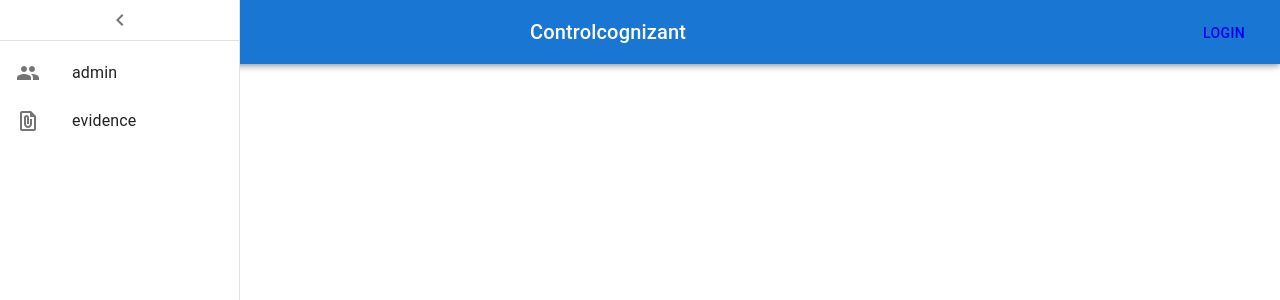
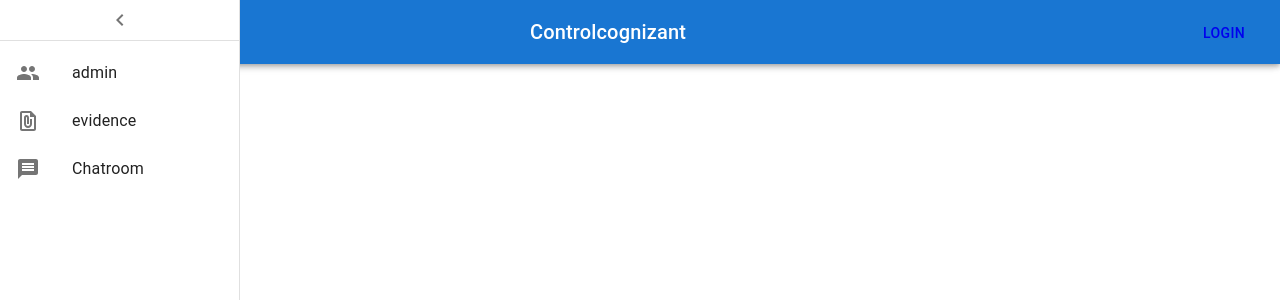
Before and after one commit to NestedCatjam/userinterface, a React (Create React App) app: page / in a window 1280 px wide. Both pictures are taken after a click on the button "menu". Shown: the top 300 px of the page. Built offline with nearby package versions, Linux system fonts and the light colour scheme.

Commit message:
add Chatroom to AppBar and template for Chatroom

```diff
--- a/src/Components/AppBar.js
+++ b/src/Components/AppBar.js
@@ -8,7 +8,7 @@ import IconButton from '@mui/material/IconButton';
 import MenuIcon from '@mui/icons-material/Menu';
 import { Link } from 'react-router-dom';
 import { CssBaseline, Divider, Drawer, List, ListItem, ListItemButton, ListItemIcon, ListItemText } from '@mui/material';
-import { ChevronLeft, People } from '@mui/icons-material';
+import { ChevronLeft, People, Message } from '@mui/icons-material';
 import * as Icons from '@mui/icons-material';
 
 export default function ButtonAppBar(props) {
@@ -54,7 +54,7 @@ export default function ButtonAppBar(props) {
                 </IconButton>
                 <Divider />
                 <List>
-                    {[['admin', <People />], ['evidence', <Icons.FilePresent />]].map(([item, icon]) => (
+                    {[['admin', <People />], ['evidence', <Icons.FilePresent />], ['Chatroom', <Message />]].map(([item, icon]) => (
                         <ListItem key={item} disablePadding>
                             <ListItemButton component={Link} to={'/' + item}>
                                 <ListItemIcon>
```
Also changed, not shown: src/Chatroom.js (added, +23 -0 lines).
